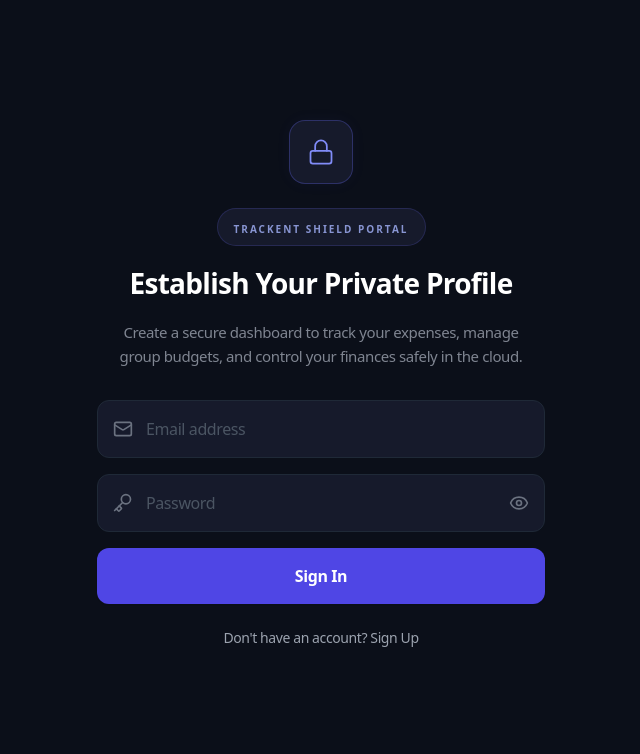
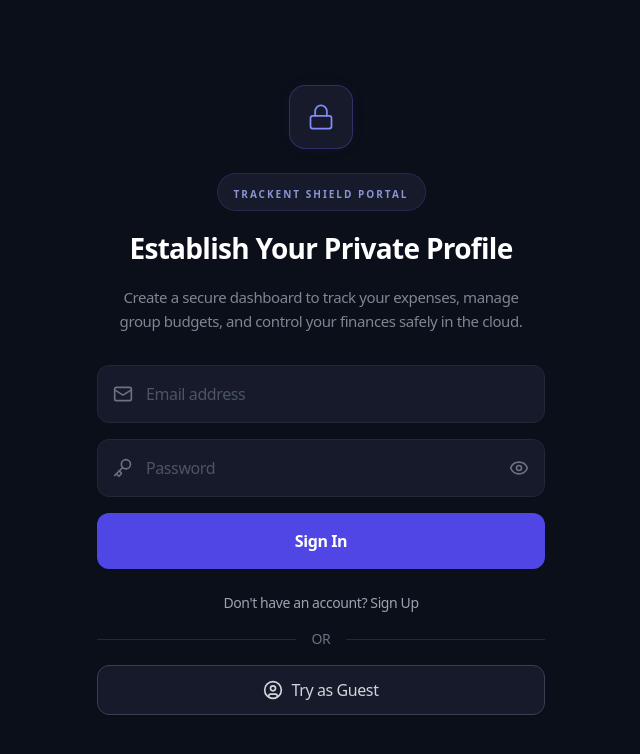
Before and after one commit to JontyDutta/Trackent-Expense-Tracker, a React (Vite) app: page /auth in a window 1280 px wide. Shown: the top 754 px of the page, without its empty margins (319-959 px from the left). Built offline with nearby package versions, Linux system fonts and the light colour scheme.

Commit message:
Implement Guest Mode with local storage persistence

```diff
--- a/src/screens/Auth.jsx
+++ b/src/screens/Auth.jsx
@@ -1,7 +1,8 @@
 import React, { useState } from 'react';
 import { useNavigate } from 'react-router-dom';
-import { Lock, Mail, Key, Eye, EyeOff } from 'lucide-react';
+import { Lock, Mail, Key, Eye, EyeOff, UserCircle } from 'lucide-react';
 import { supabase } from '../lib/supabase';
+import { useAuthStore } from '../store/useAuthStore';
 
 export default function Auth() {
   const navigate = useNavigate();
@@ -124,9 +125,27 @@
         {/* Toggle Login/Signup */}
         <button
           onClick={() => setIsLogin(!isLogin)}
-          className="text-gray-400 text-sm hover:text-white transition-colors mb-8"
+          className="text-gray-400 text-sm hover:text-white transition-colors mb-4"
         >
           {isLogin ? "Don't have an account? Sign Up" : "Already have an account? Sign In"}
+        </button>
+
+        {/* Guest Mode */}
+        <div className="w-full flex items-center justify-center gap-4 mb-4">
+          <div className="h-[1px] bg-gray-800 flex-1"></div>
+          <span className="text-gray-500 text-sm">OR</span>
+          <div className="h-[1px] bg-gray-800 flex-1"></div>
+        </div>
+
+        <button
+          onClick={() => {
+            const { signInAsGuest } = useAuthStore.getState();
+            signInAsGuest();
+          }}
+          className="w-full bg-[#161a2b] border border-gray-700 text-gray-300 font-medium py-3 rounded-xl flex items-center justify-center gap-2 hover:bg-[#1f243a] hover:text-white transition-colors shadow-sm"
+        >
+          <UserCircle size={20} />
+          Try as Guest
         </button>
 
       </div>
--- a/src/store/useAuthStore.js
+++ b/src/store/useAuthStore.js
@@ -11,9 +11,18 @@
     user: session?.user || null,
     loading: false
   }),
+  signInAsGuest: () => {
+    set({
+      session: { user: { id: 'guest', email: 'guest@trackent.local' } },
+      user: { id: 'guest', email: 'guest@trackent.local' },
+      loading: false
+    });
+  },
 
   signOut: async () => {
     await supabase.auth.signOut();
+    localStorage.removeItem('trackent-expense-storage');
+    localStorage.removeItem('trackent-groups');
     set({ session: null, user: null });
   }
 }));
--- a/src/store/useExpenseStore.js
+++ b/src/store/useExpenseStore.js
@@ -18,6 +18,10 @@
     try {
       const user = useAuthStore.getState().user;
       if (!user) return;
+      if (user.id === 'guest') {
+        set({ loading: false });
+        return; // Don't fetch from DB for guest
+      }
 
       const [expensesRes, categoriesRes] = await Promise.all([
         supabase.from('expenses').select('*').order('date', { ascending: false }),
@@ -58,6 +62,8 @@
       expenses: [optimisticExpense, ...state.expenses]
     }));
 
+    if (user.id === 'guest') return;
+
     try {
       const dbExpense = {
         amount: expense.amount,
@@ -96,6 +102,9 @@
       expenses: state.expenses.filter(e => e.id !== id)
     }));
 
+    const user = useAuthStore.getState().user;
+    if (user?.id === 'guest') return;
+
     try {
       const { error } = await supabase.from('expenses').delete().eq('id', id);
       if (error) throw error;
@@ -111,6 +120,9 @@
     set((state) => ({
       expenses: state.expenses.map(e => e.id === id ? { ...e, ...updatedData } : e)
     }));
+
+    const user = useAuthStore.getState().user;
+    if (user?.id === 'guest') return;
 
     try {
       const dbExpense = {};
@@ -134,6 +146,8 @@
     const previousExpenses = get().expenses;
     set({ expenses: [] });
 
+    if (user.id === 'guest') return;
+
     try {
       const { error } = await supabase.from('expenses').delete().eq('user_id', user.id);
       if (error) throw error;
@@ -154,6 +168,8 @@
     set((state) => ({
       categories: [...state.categories, optimisticCat]
     }));
+
+    if (user.id === 'guest') return;
 
     try {
       const { data, error } = await supabase.from('categories').insert({
@@ -185,6 +201,9 @@
       categories: state.categories.filter(c => c.id !== id)
     }));
 
+    const user = useAuthStore.getState().user;
+    if (user?.id === 'guest') return;
+
     try {
       const { error } = await supabase.from('categories').delete().eq('id', id);
       if (error) throw error;
@@ -204,7 +223,9 @@
       name: 'trackent-expense-storage',
       partialize: (state) => ({
         monthlyBudget: state.monthlyBudget,
-        categoryBudgets: state.categoryBudgets
+        categoryBudgets: state.categoryBudgets,
+        expenses: state.expenses,
+        categories: state.categories
       }),
     }
   )
```
